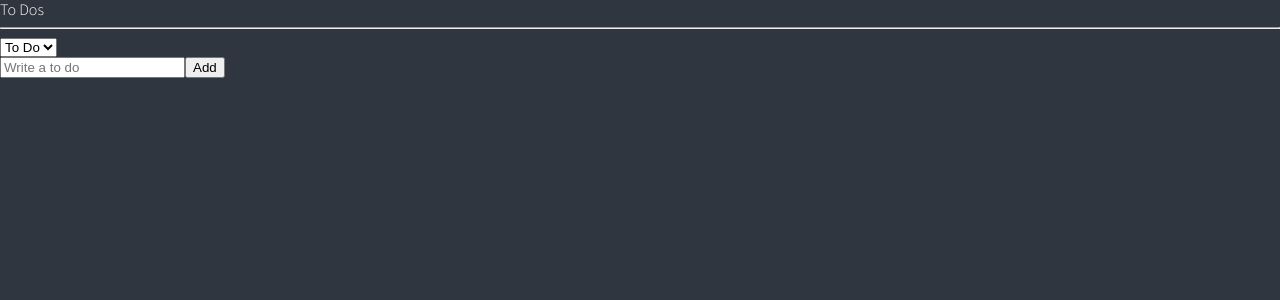
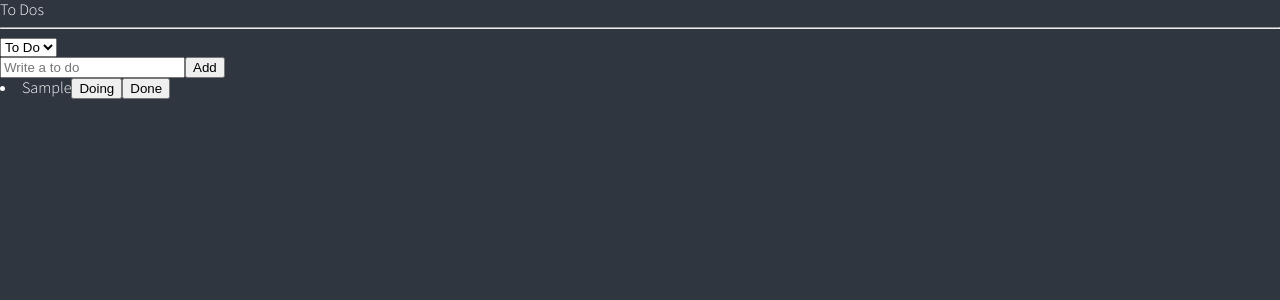
Before and after one commit to JiHunSong94/ts-todo-app, a React (Create React App) app: page / in a window 1280 px wide. Both pictures are taken after typing "Sample" into the empty fields and a click on the button "Add". Shown: the top 300 px of the page. Built offline with nearby package versions, Linux system fonts and the light colour scheme.

Commit message:
1.12 Enums

```diff
--- a/src/atoms.tsx
+++ b/src/atoms.tsx
@@ -1,14 +1,20 @@
 import { atom, selector } from "recoil";
+
+export enum Categories {
+  "TO_DO" = "TO_DO",
+  "DOING" = "DOING",
+  "DONE" = "DONE",
+}
 
 export interface IToDo {
   text: string;
   id: number;
-  category: "TO_DO" | "DOING" | "DONE";
+  category: Categories;
 }
 
-export const categoryState = atom({
+export const categoryState = atom<Categories>({
   key: "category",
-  default: "TO_DO ",
+  default: Categories.TO_DO,
 });
 
 export const toDoState = atom<IToDo[]>({
@@ -21,11 +27,6 @@ export const toDoSelector = selector({
   get: ({ get }) => {
     const toDos = get(toDoState);
     const category = get(categoryState);
-    if (category === "TO_DO")
-      return toDos.filter((toDo) => toDo.category === "TO_DO");
-    if (category === "DOING")
-      return toDos.filter((toDo) => toDo.category === "DOING");
-    if (category === "DONE")
-      return toDos.filter((toDo) => toDo.category === "DONE");
+    return toDos.filter((toDo) => toDo.category === category);
   },
 });
--- a/src/components/CreateToDo.tsx
+++ b/src/components/CreateToDo.tsx
@@ -1,6 +1,6 @@
 import { useForm } from "react-hook-form";
-import { useSetRecoilState } from "recoil";
-import { toDoState } from "../atoms";
+import { useRecoilValue, useSetRecoilState } from "recoil";
+import { categoryState, toDoState } from "../atoms";
 
 interface IForm {
   toDo: string;
@@ -8,10 +8,11 @@ interface IForm {
 
 function CreateToDo() {
   const setToDos = useSetRecoilState(toDoState);
+  const category = useRecoilValue(categoryState);
   const { register, handleSubmit, setValue } = useForm<IForm>();
   const handleValid = ({ toDo }: IForm) => {
     setToDos((oldToDos) => [
-      { text: toDo, id: Date.now(), category: "TO_DO" },
+      { text: toDo, id: Date.now(), category },
       ...oldToDos,
     ]);
     setValue("toDo", "");
--- a/src/components/ToDo.tsx
+++ b/src/components/ToDo.tsx
@@ -1,6 +1,6 @@
 import React from "react";
 import { useSetRecoilState } from "recoil";
-import { IToDo, toDoState } from "../atoms";
+import { Categories, IToDo, toDoState } from "../atoms";
 
 function ToDo({ text, category, id }: IToDo) {
   const setToDos = useSetRecoilState(toDoState);
@@ -22,18 +22,18 @@ function ToDo({ text, category, id }: IToDo) {
   return (
     <li>
       <span>{text}</span>
-      {category !== "DOING" && (
-        <button name="DOING" onClick={onClick}>
+      {category !== Categories.DOING && (
+        <button name={Categories.DOING} onClick={onClick}>
           Doing
         </button>
       )}
-      {category !== "TO_DO" && (
-        <button name="TO_DO" onClick={onClick}>
+      {category !== Categories.TO_DO && (
+        <button name={Categories.TO_DO} onClick={onClick}>
           To Do
         </button>
       )}
-      {category !== "DONE" && (
-        <button name="DONE" onClick={onClick}>
+      {category !== Categories.DONE && (
+        <button name={Categories.DONE} onClick={onClick}>
           Done
         </button>
       )}
--- a/src/components/ToDoList.tsx
+++ b/src/components/ToDoList.tsx
@@ -1,5 +1,5 @@
 import { useRecoilState, useRecoilValue } from "recoil";
-import { categoryState, toDoSelector, toDoState } from "../atoms";
+import { Categories, categoryState, toDoSelector } from "../atoms";
 import CreateToDo from "./CreateToDo";
 import ToDo from "./ToDo";
 
@@ -7,7 +7,7 @@ function ToDoList() {
   const toDos = useRecoilValue(toDoSelector);
   const [category, setCategory] = useRecoilState(categoryState);
   const onInput = (event: React.FormEvent<HTMLSelectElement>) => {
-    setCategory(event.currentTarget.value);
+    setCategory(event.currentTarget.value as any);
   };
 
   return (
@@ -15,9 +15,9 @@ function ToDoList() {
       <h1>To Dos</h1>
       <hr />
       <select value={category} onInput={onInput}>
-        <option value="TO_DO">To Do</option>
-        <option value="DOING">Doing</option>
-        <option value="DONE">Done</option>
+        <option value={Categories.TO_DO}>To Do</option>
+        <option value={Categories.DOING}>Doing</option>
+        <option value={Categories.DONE}>Done</option>
       </select>
       <CreateToDo />
       {toDos?.map((toDo) => (
```
